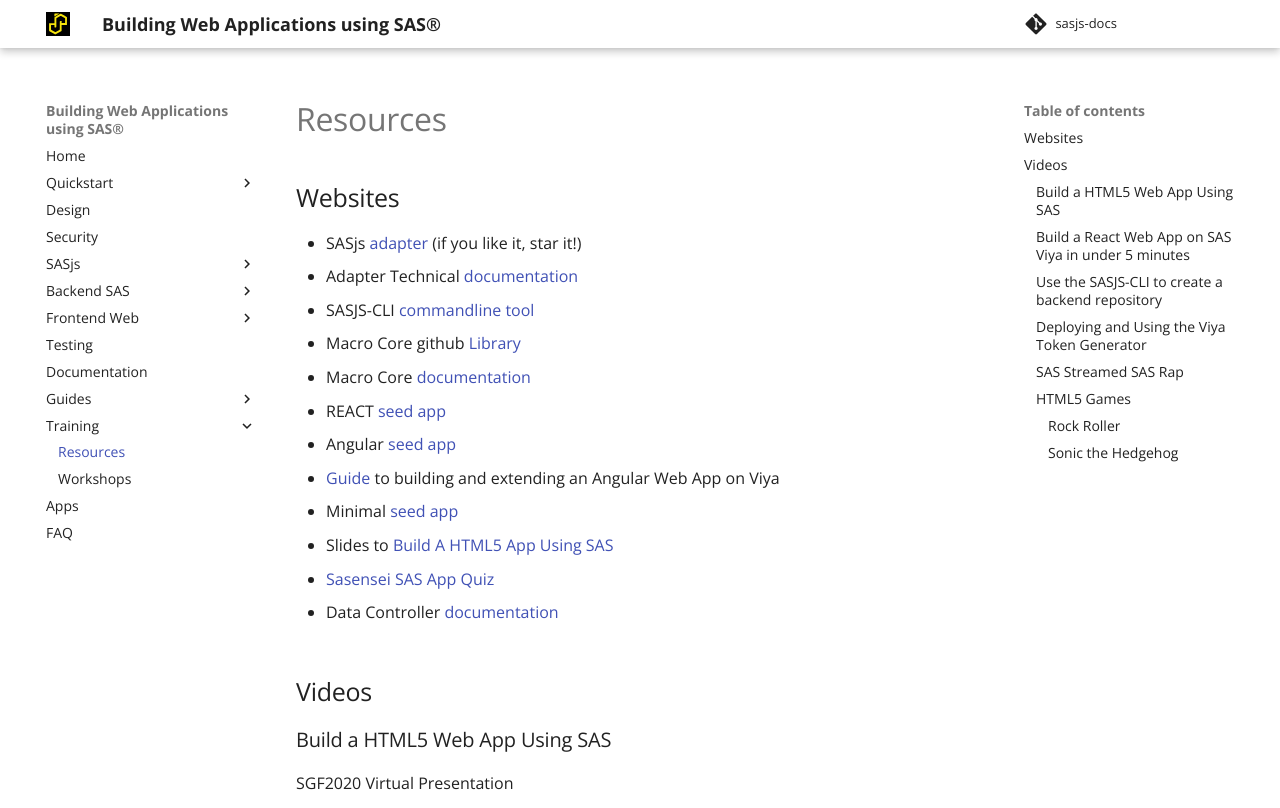
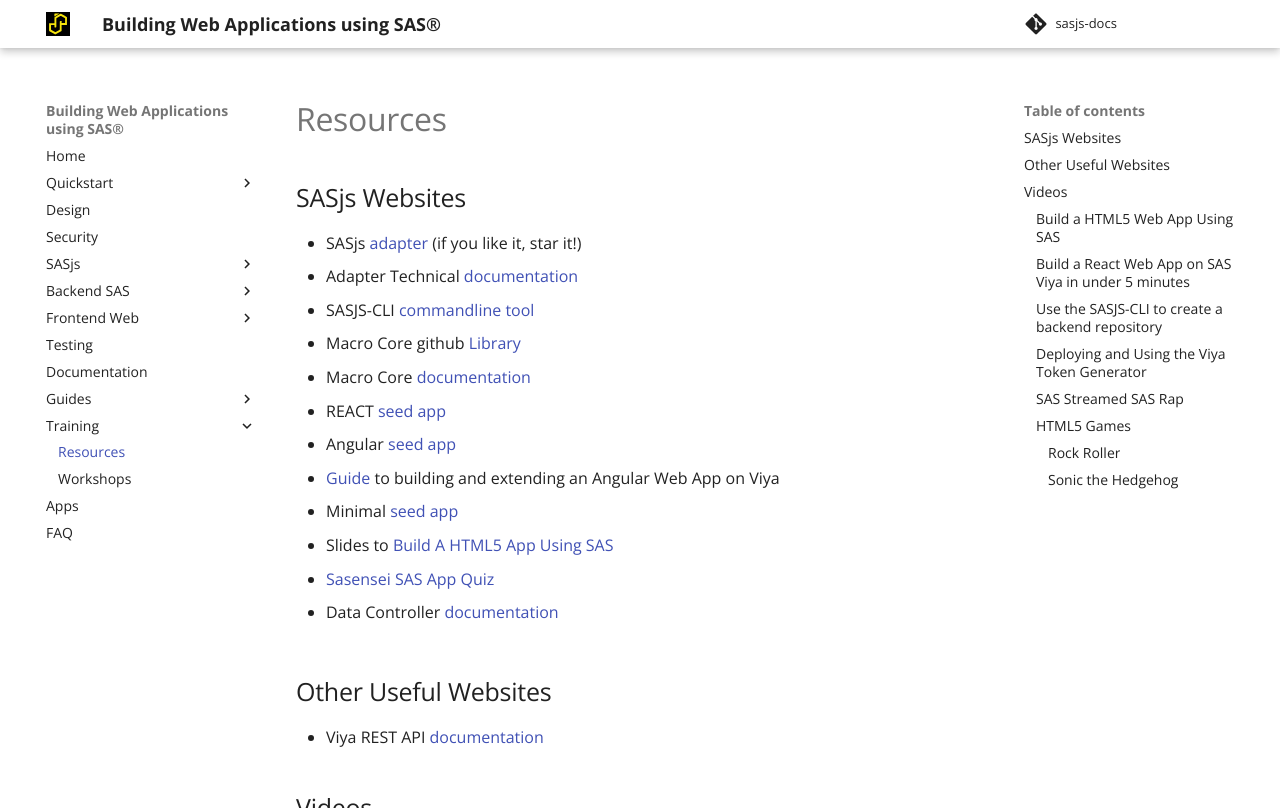
Before and after one commit to sasjs/sasjs.io, an MkDocs documentation site: the page built from docs/resources.md, in a window 1280 px wide and 900 px high, cut to the strip 0-808 px from the top of the window. Built offline with MkDocs 1.6.1 and Material for MkDocs 9.7.7, drawn with Linux system fonts in a browser that asks for light colours.

Commit message:
fix: link

```diff
--- a/docs/resources.md
+++ b/docs/resources.md
@@ -1,7 +1,7 @@
 Resources
 ====================
 
-## Websites
+## SASjs Websites
 
 * SASjs [adapter](https://github.com/sasjs/adapter) (if you like it, star it!)
 * Adapter Technical [documentation](https://adapter.sasjs.io)
@@ -17,6 +17,9 @@
 
 * Data Controller [documentation](https://docs.datacontroller.io/)
 
+## Other Useful Websites
+
+* Viya REST API [documentation](https://developer.sas.com/apis/rest/)
 
 ## Videos
 
```
